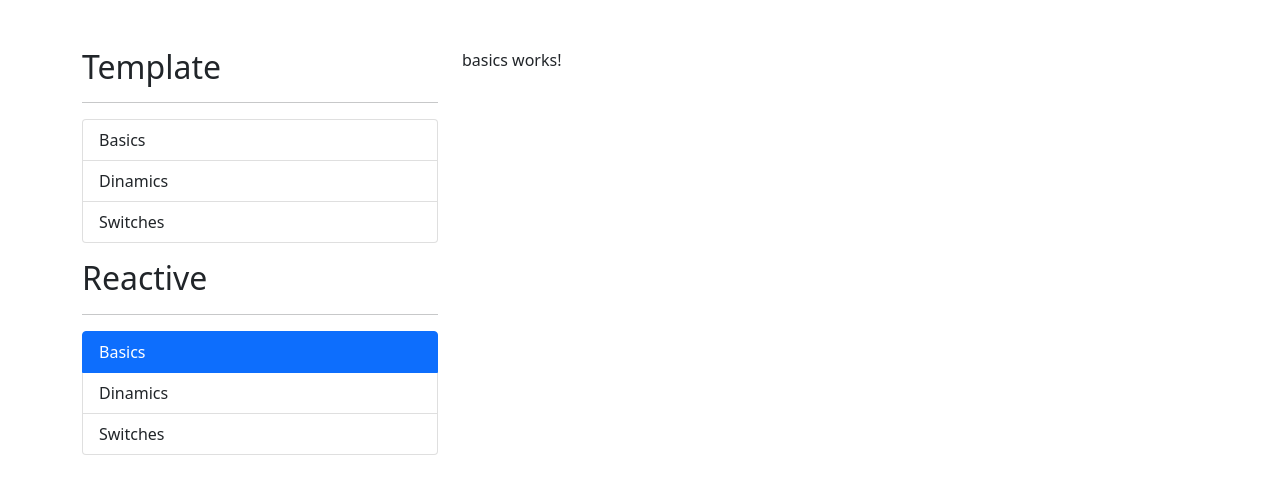
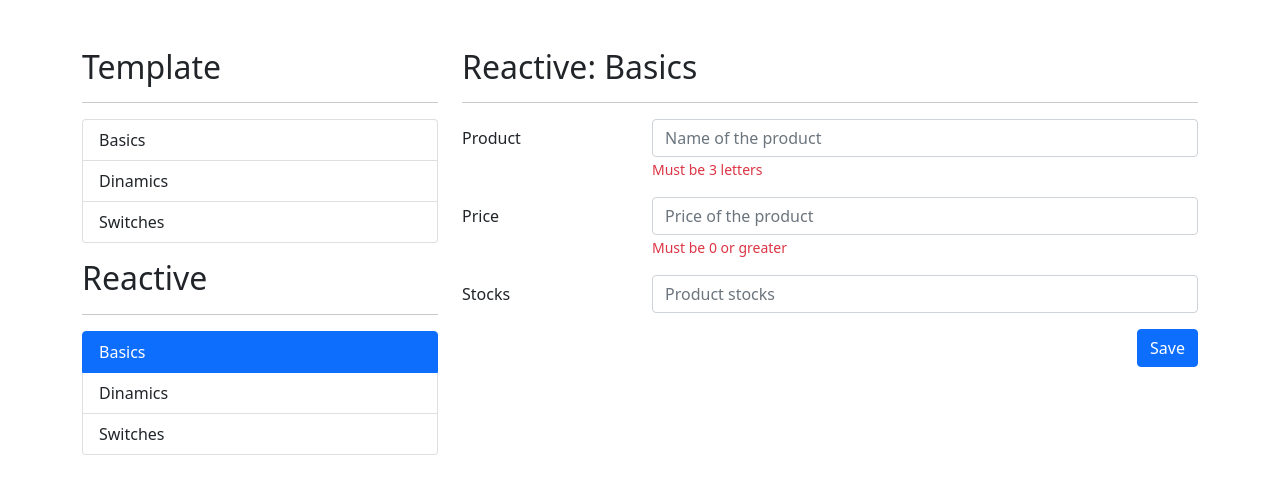
Before and after one commit to Gwathlo/formsApp, an Angular app: page /reactive/basics in a window 1280 px wide. Shown: the top 494 px of the page. Built offline with nearby package versions, Linux system fonts and the light colour scheme.

Commit message:
Copy template forms to reactive html

```diff
--- a/src/app/reactive/components/basics/basics.component.html
+++ b/src/app/reactive/components/basics/basics.component.html
@@ -1 +1,63 @@
-<p>basics works!</p>
+<h2>Reactive: Basics</h2>
+<hr>
+
+<div class="row">
+    <div class="col">
+        <form autocomplete="off">
+
+            <div class="mb-3 row">
+                <label class="col-sm-3 col-form-label">Product</label>
+                <div class="col-sm-9">
+                    <input type="text" class="form-control" placeholder="Name of the product" autocomplete="off">
+                    <span class="form-text text-danger">Must be 3 letters</span>
+                </div>
+            </div>
+
+            <div class="mb-3 row">
+                <label class="col-sm-3 col-form-label">Price</label>
+                <div class="col-sm-9">
+                    <input type="number" class="form-control" placeholder="Price of the product">
+                    <span class="form-text text-danger">Must be 0 or greater</span>
+                </div>
+            </div>
+
+
+            <div class="mb-3 row">
+                <label class="col-sm-3 col-form-label">Stocks</label>
+                <div class="col-sm-9">
+                    <input type="number" class="form-control" placeholder="Product stocks">
+                </div>
+            </div>
+
+            <div class="row">
+                <div class="col">
+                    <button type="submit" class="btn btn-primary float-end">Save</button>
+                </div>
+            </div>
+
+        </form>
+
+
+    </div>
+</div>
+<!--
+<div class="row">
+    <div class="col">
+
+        <span>Valid</span>
+        <pre>{{ myForm.valid}}</pre>
+
+        <span>Pristine</span>
+        <pre>{{ myForm.pristine}}</pre>
+
+        <span>Touched</span>
+        <pre>{{ myForm.touched}}</pre>
+
+        <span>Value</span>
+        <pre>{{ myForm.value | json}}</pre>
+
+        <span>CustomDirective</span>
+        <pre>{{ myForm.controls.stocks?.errors| json}}</pre>
+
+    </div>
+</div> -->
--- a/src/app/reactive/components/dinamics/dinamics.component.html
+++ b/src/app/reactive/components/dinamics/dinamics.component.html
@@ -1 +1,47 @@
-<p>dinamics works!</p>
+<h2>Reactive: <small> Dinamics</small></h2>
+<hr>
+
+<form autocomplete="off">
+    <div class="mb-3 row">
+        <label class="col-sm-3 col-form-label">Name</label>
+        <div class="col-sm-9">
+            <input class="form-control" placeholder="Name of the person">
+            <span class="form-text text-danger">This is required</span>
+        </div>
+    </div>
+
+    <div class="mb-3 row">
+        <label class="col-sm-3 col-form-label">Add</label>
+        <div class="col-sm-9">
+            <div class="input-group mb-3">
+                <input class="form-control" placeholder="Add favorite game">
+                <button class="btn btn-outline-primary" type="button">Add</button>
+            </div>
+
+
+        </div>
+    </div>
+
+    <div class="mb-3 row">
+        <label class="col-sm-3 col-form-label">Favorites</label>
+        <div class="col-sm-9">
+            <!-- <div class="input-group mb-1" *ngFor="let item of person.favorites; let i = index">
+                <input class="form-control" required name="favorite_{{ i }}" [(ngModel)]="item.name">
+                <button class="btn btn-outline-danger" (click)="erase(i)" type="button">Erase</button>
+            </div> -->
+
+        </div>
+    </div>
+
+    <div class="row">
+        <div class="col-sm-12">
+            <button type="button" class="btn btn-primary float-end">
+                Save
+            </button>
+        </div>
+    </div>
+
+</form>
+
+<!-- <span>Person</span>
+<pre>{{ person | json }}</pre> -->
--- a/src/app/reactive/components/switches/switches.component.html
+++ b/src/app/reactive/components/switches/switches.component.html
@@ -1 +1,66 @@
-<p>switches works!</p>
+<h2>Reactive: Switches</h2>
+<hr>
+
+<form>
+
+    <div class="row mb-3">
+        <label class="col-sm-3 col-form-label">Gender</label>
+        <div class="col-sm-9">
+            <div class="form-check">
+                <input class="form-check-input" name="radioGender" type="radio" value='M' id="radioMale">
+                <label class="form-check-label" for="radioMale">
+                  Male
+                </label>
+            </div>
+            <div class="form-check">
+                <input class="form-check-input" name="radioGender" type="radio" value='F' id="radioFemale">
+                <label class="form-check-label" for="radioFemale">
+                  Female
+                </label>
+            </div>
+        </div>
+    </div>
+
+    <div class="row mb-3">
+        <label class="col-sm-3 col-form-label">Notifications</label>
+        <div class="col-sm-9">
+            <div class="form-check form-switch mt-2">
+                <input class="form-check-input" type="checkbox" id="switchNotification">
+                <label class="form-check-label" for="switchNotification">Want receive notifications</label>
+            </div>
+        </div>
+    </div>
+
+    <div class="row mb-3">
+        <label class="col-sm-3 col-form-label"></label>
+        <div class="col-sm-9">
+            <div class="form-check">
+                <input class="form-check-input" type="checkbox" id="checkTerms">
+                <label class="form-check-label" for="checkTerms">
+                    Terms and Conditions
+                </label>
+            </div>
+        </div>
+    </div>
+
+    <div class="row">
+        <div class="col">
+            <button class="btn btn-primary float-end">Save</button>
+        </div>
+    </div>
+
+</form>
+<!--
+<h5>Forms value</h5>
+<pre>{{ myForm.value | json }}</pre>
+<br>
+<h5>Person</h5>
+<pre>{{ person | json }}</pre>
+<br>
+<h5>Valid</h5>
+<pre>{{ myForm.valid }}</pre>
+<br>
+<h5>Terms</h5>
+<pre>{{ myForm.controls?.checkTerms?.errors | json }}</pre>
+<br>
+<pre>Conditions: </pre> -->
```
